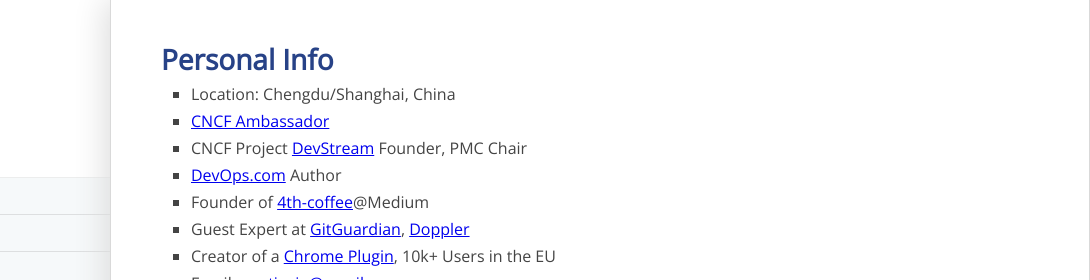
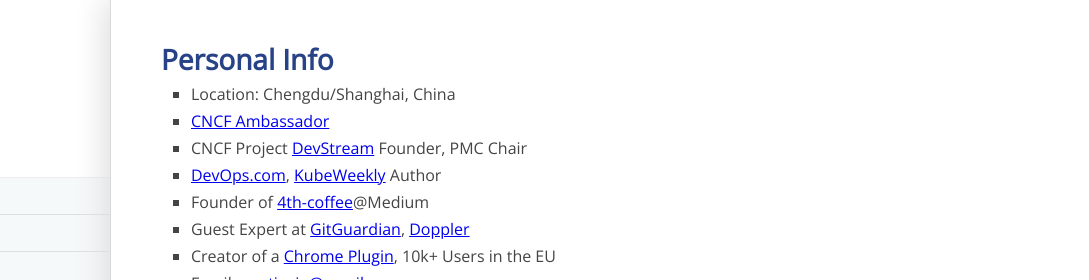
Before and after one commit to IronCore864/IronCore864, a website: page index.html in a window 1280 px wide. Shown: the top 280 px of the page, 190-1280 px from the left. Drawn offline with nearby package versions, Linux system fonts and the light colour scheme.

Commit message:
Update index.html

```diff
--- a/index.html
+++ b/index.html
@@ -77,7 +77,7 @@
         <li>Location: Chengdu/Shanghai, China</li>
         <li><a href="https://www.credly.com/badges/32d87d20-c81d-4767-8e25-ff2530d67659">CNCF Ambassador</a></li>
         <li>CNCF Project <a href="https://www.cncf.io/projects/devstream/">DevStream</a> Founder, PMC Chair</li>
-        <li><a href="https://devops.com/author/tiexin-guo/">DevOps.com</a> Author</li>
+        <li><a href="https://devops.com/author/tiexin-guo/">DevOps.com</a>, <a href="https://email.linuxfoundation.org/kubeweekly-331">KubeWeekly</a> Author</li>
         <li>Founder of <a href="https://medium.com/4th-coffee">4th-coffee</a>@Medium</li>
         <li>Guest Expert at <a href="https://blog.gitguardian.com/">GitGuardian</a>, <a href="https://www.doppler.com/blog/">Doppler</a></li>
         <li>Creator of a <a href="https://chrome.google.com/webstore/detail/amazon-best-price-europe/iaakgomiepekffchlipoegcgahfcdbad?hl=en&authuser=0">Chrome Plugin</a>, 10k+ Users in the EU</li>
```
